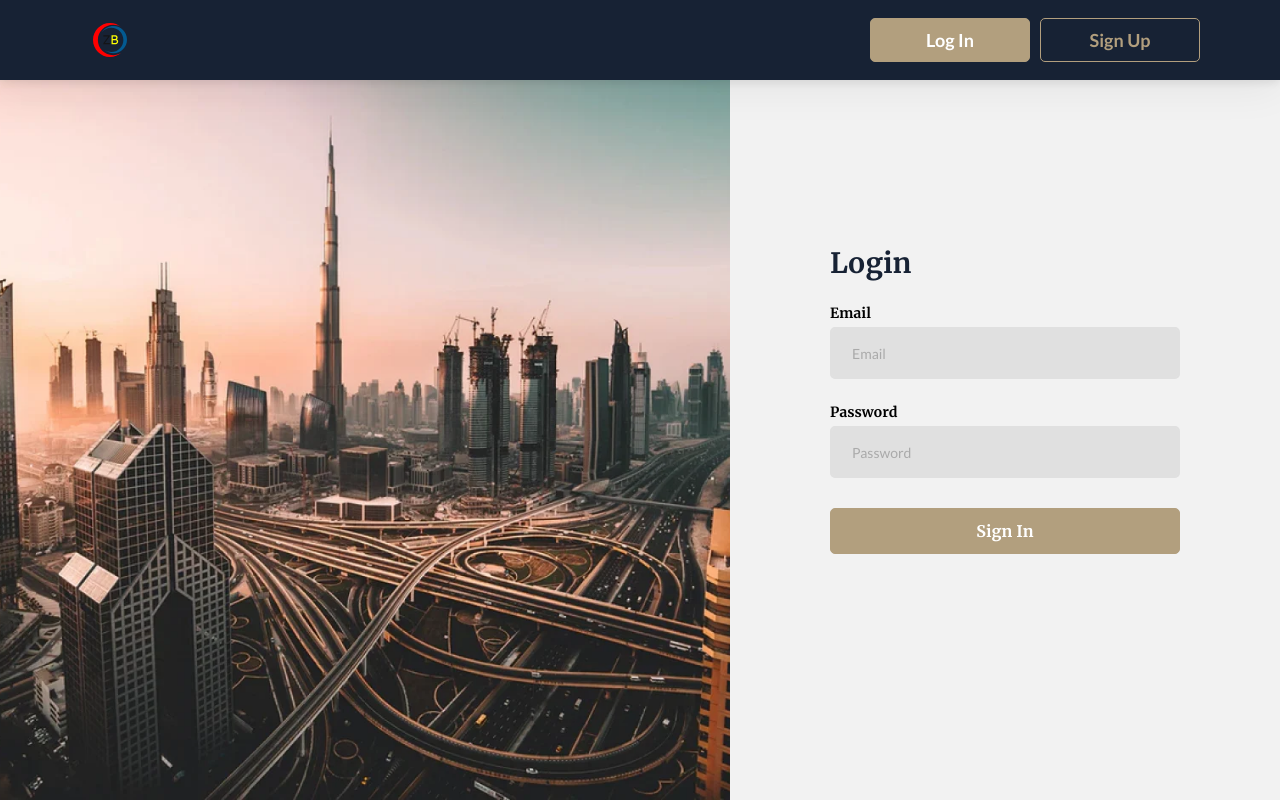
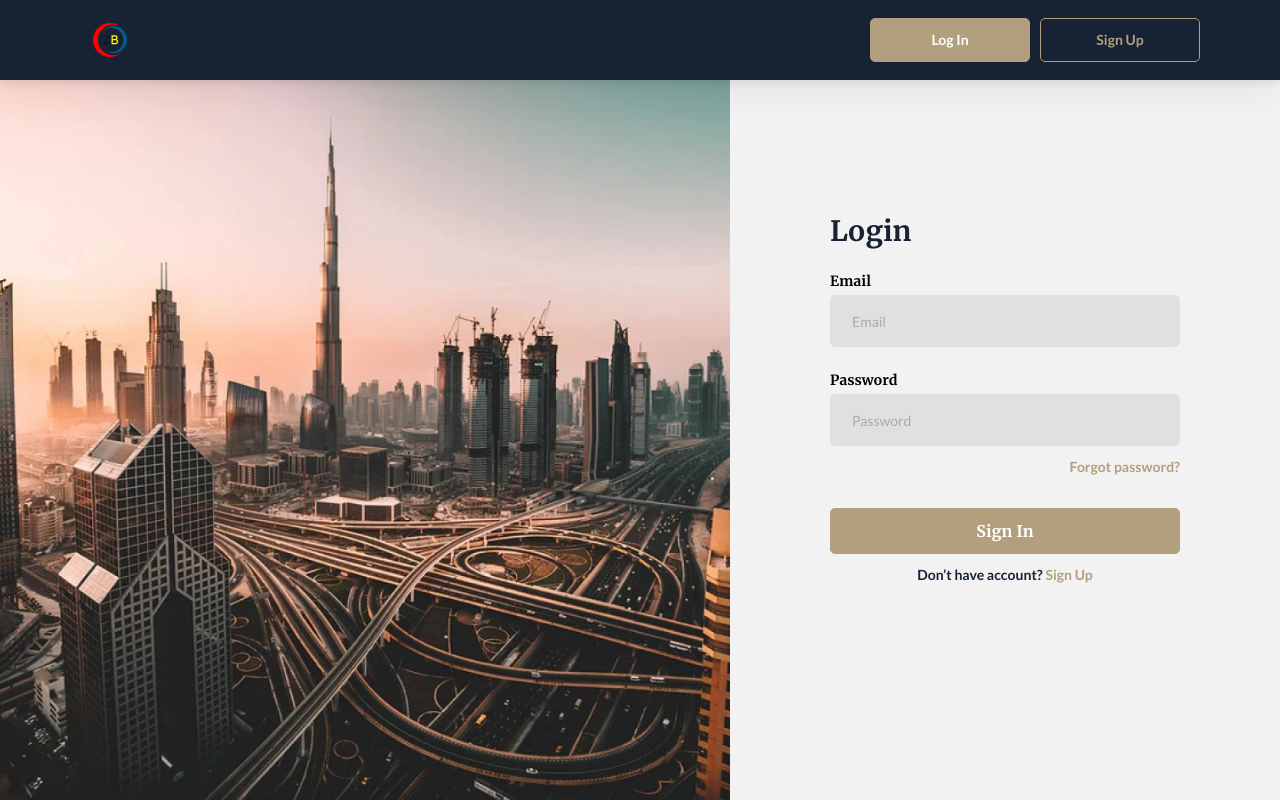
Before and after one commit to VIlliaV/ZenbitTech_test, a React (Vite) app: page /login in a window 1280 px wide. Built offline with nearby package versions, Linux system fonts and the light colour scheme.

Commit message:
UPD | authentication

```diff
--- a/src/components/AuthenticationPage/AuthenticationPage.jsx
+++ b/src/components/AuthenticationPage/AuthenticationPage.jsx
@@ -3,6 +3,7 @@ import { AuthBackground, AuthPanel, StyledSection } from './AuthenticationPage.s
 import Form from '../Form/Form';
 import Label from '../Form/FormComponents/Label/Label';
 import Button from '../Buttons/Button';
+import HaveAccount from './HaveAccount/HaveAccount';
 
 const AuthenticationPage = () => {
   const { pathname } = useLocation();
@@ -12,15 +13,15 @@ const AuthenticationPage = () => {
   return (
     <StyledSection>
       <AuthBackground />
-
       <AuthPanel>
         <div className="form_container">
           <h2>{title}</h2>
           <Form>
             <Label typeInput="email" />
-            <Label typeInput="password" />
+            <Label typeInput="password" title={title} />
           </Form>
           <Button className="form_button">{buttonName}</Button>
+          <HaveAccount />
         </div>
       </AuthPanel>
     </StyledSection>
--- /dev/null
+++ b/src/components/AuthenticationPage/HaveAccount/HaveAccount.jsx
@@ -0,0 +1,16 @@
+import { useLocation } from 'react-router-dom';
+import { HaveAccountStyled } from './HaveAccount.styled';
+
+const HaveAccount = () => {
+  const { pathname } = useLocation();
+  const haveAccount = pathname === '/register' ? 'Sign In' : 'Sign Up';
+
+  return (
+    <HaveAccountStyled>
+      Do{haveAccount === 'Sign Up' ? 'n’t' : ''} have account?
+      <a href={pathname === '/register' ? '/login' : '/register'}> {haveAccount}</a>
+    </HaveAccountStyled>
+  );
+};
+
+export default HaveAccount;
--- /dev/null
+++ b/src/components/AuthenticationPage/HaveAccount/HaveAccount.styled.js
@@ -0,0 +1,9 @@
+import styled from 'styled-components';
+
+export const HaveAccountStyled = styled.p`
+  margin-top: 10px;
+  text-align: center;
+  font-size: 14px;
+  font-weight: 600;
+  line-height: 1.57143;
+`;
--- a/src/components/Form/Form.styled.js
+++ b/src/components/Form/Form.styled.js
@@ -5,4 +5,9 @@ export const FormStyled = styled.form`
   flex-direction: column;
   align-items: start;
   gap: 20px;
+  & .forgot_password {
+    display: block;
+    margin-top: 10px;
+    float: right;
+  }
 `;
--- a/src/components/Form/FormComponents/Input/Input.jsx
+++ b/src/components/Form/FormComponents/Input/Input.jsx
@@ -1,7 +1,14 @@
 import { useState } from 'react';
 import { InputStyled } from './Input.styled';
 
-const Input = ({ typeInput = 'text', nameInput = typeInput, placeholderInput = typeInput, requiredInput = false }) => {
+const Input = ({
+  typeInput = 'text',
+  nameInput = typeInput,
+  placeholderInput = typeInput,
+  requiredInput = false,
+  title = false,
+}) => {
+  console.log('🚀 ~ title:', title);
   const [inputValue, setInputValue] = useState('');
   const handleChange = event => {
     const value = event.target.value;
@@ -9,6 +16,7 @@ const Input = ({ typeInput = 'text', nameInput = typeInput, placeholderInput = t
   };
 
   return (
+    <>
       <InputStyled
         type={typeInput}
         name={nameInput}
@@ -18,6 +26,18 @@ const Input = ({ typeInput = 'text', nameInput = typeInput, placeholderInput = t
         onChange={handleChange}
         aria-label={nameInput}
       />
+      {nameInput === 'password' && title === 'Login' && (
+        <a
+          className="forgot_password"
+          href="/"
+          aria-label="Forgot password?"
+          target="_blank"
+          rel="noopener noreferrer nofollow"
+        >
+          Forgot password?
+        </a>
+      )}
+    </>
   );
 };
 
--- a/src/pages/Register/Register.jsx
+++ b/src/pages/Register/Register.jsx
@@ -1,5 +1,7 @@
+import AuthenticationPage from '../../components/AuthenticationPage/AuthenticationPage';
+
 const Register = () => {
-  return <div></div>;
+  return <AuthenticationPage />;
 };
 
 export default Register;
--- a/src/styles/GlobalStyles.js
+++ b/src/styles/GlobalStyles.js
@@ -50,5 +50,11 @@ export const GlobalStyles = createGlobalStyle`
   text-transform: capitalize;
   }
 
+  a {
+    font-size: 14px;
+    font-weight: 600;
+    line-height: 1.57143;
+    color: var(--accent);
+  }
 
 `;
```
Lines whose indentation alone changed are shown as unchanged.
